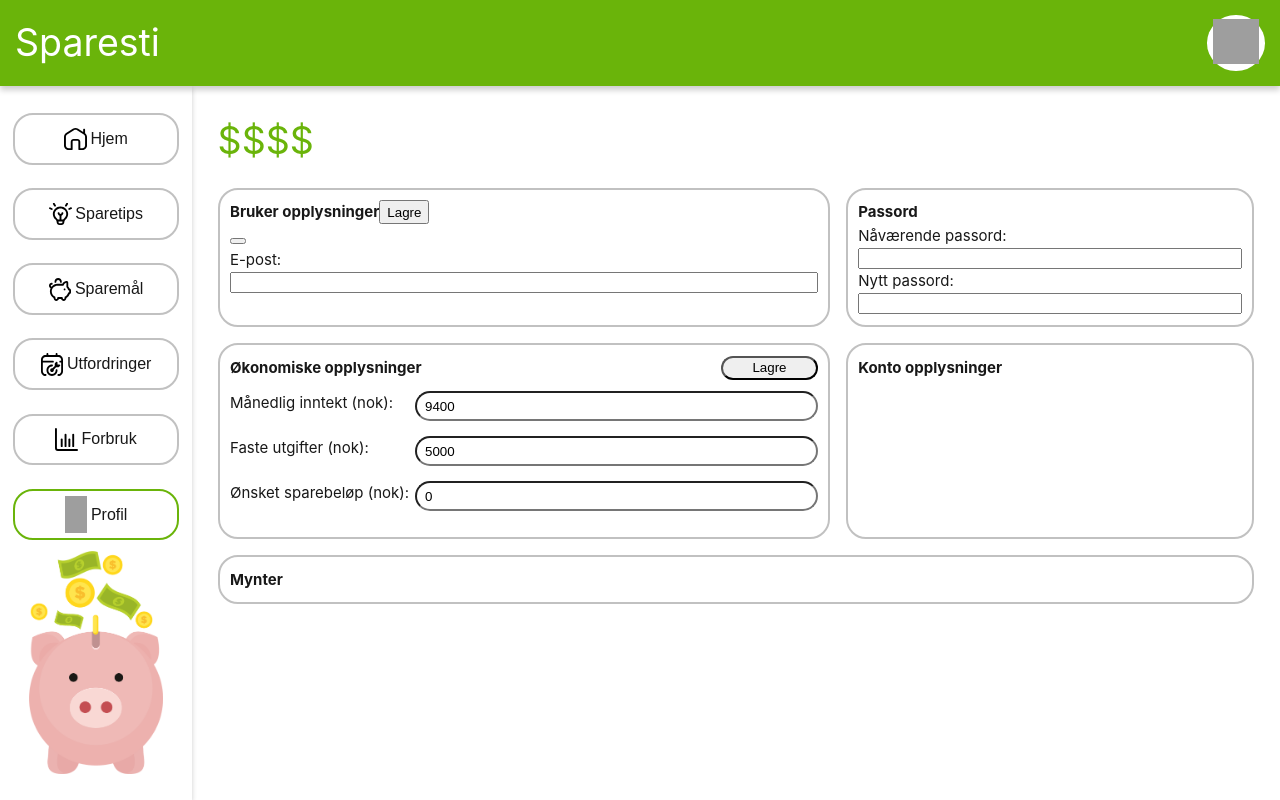
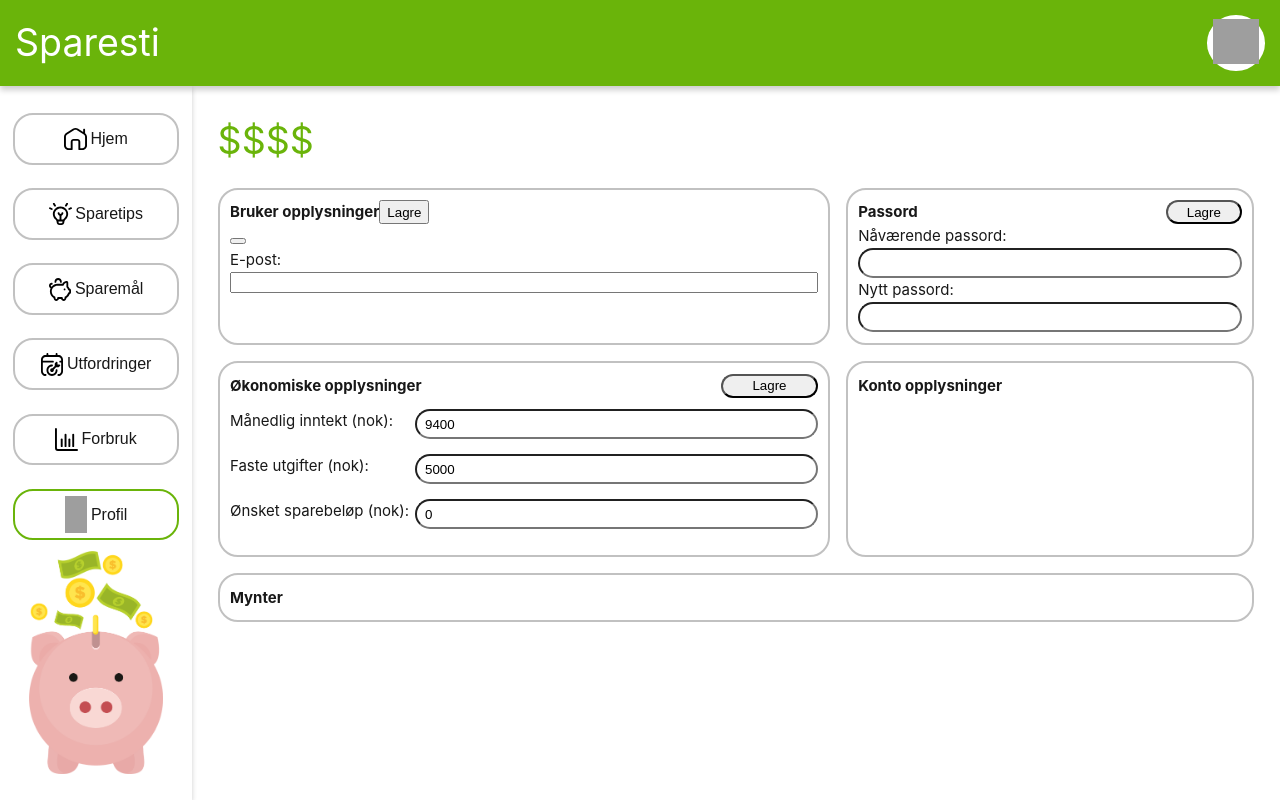
Before and after one commit to jensmjahle/Sparesti-frontend, a Vue app: page /homepage/profile in a window 1280 px wide. Built offline with nearby package versions, Linux system fonts and the light colour scheme; grey boxes are pictures that could not be loaded.

Commit message:
Created password-info component.

```diff
--- a/src/components/profile/PasswordInfo.vue
+++ b/src/components/profile/PasswordInfo.vue
@@ -1,4 +1,43 @@
 <script setup lang="ts">
+
+import { ref } from 'vue'
+const currentPassword = ref<string>('');
+const newPassword = ref<string>('')
+
+const newPasswordError = ref<string|null>(null)
+const currentPasswordError = ref<string | null>(null)
+
+const checkInput = () => {
+
+  if(currentPassword.value.trim() == ''){
+    currentPasswordError.value = 'Mangler nåværende passord!';
+  } else{
+    currentPasswordError.value = null;
+  }
+
+  if(newPassword.value.trim() == ''){
+    newPasswordError.value = 'Mangler nytt passord!';
+  } else {
+    newPasswordError.value = null;
+  }
+
+  if(currentPassword.value == newPassword.value && newPassword.value.trim() && currentPassword.value.trim()){
+    newPasswordError.value = 'Nytt passordet er likt nåværende passord!'
+  }
+}
+
+const clearInput = () => {
+  currentPassword.value = '';
+  newPassword.value = '';
+}
+
+const saveInfo = async () => {
+  checkInput();
+  if(newPasswordError.value == null && currentPasswordError.value == null){
+    alert('Ok!')
+    clearInput()
+  }
+}
 
 </script>
 
@@ -6,19 +45,31 @@
   <div class="password-info">
     <div class="header">
       <h3 class="title">Passord</h3>
+      <button class="save-button" @click="saveInfo"> Lagre</button>
     </div>
     <div class="input-fields">
 
       <div class="input-collection">
-        <label>Nåværende passord: </label>
-        <input>
+        <h3>Nåværende passord: </h3>
+        <input class="input"
+               :class="{'error': currentPasswordError}"
+               type="password"
+               v-model="currentPassword">
+        <div class="alert-box">
+          <h3 v-if="currentPasswordError" class="error-message">{{currentPasswordError}}</h3>
+        </div>
       </div>
 
       <div class="input-collection">
-        <label>Nytt passord: </label>
-        <input>
+        <h3>Nytt passord: </h3>
+        <input class="input"
+               :class="{'error': newPasswordError}"
+               type="password"
+               v-model="newPassword">
+        <div class="alert-box">
+          <h3 v-if="newPasswordError" class="error-message">{{newPasswordError}}</h3>
+        </div>
       </div>
-
     </div>
   </div>
 </template>
@@ -30,18 +81,59 @@
 
   width: 100%;
   height: 100%;
+
 }
 
 .header{
   display: flex;
   flex-direction: row;
+  place-content: space-between;
+  width: 100%;
 }
+
 .title{
   font-weight: bold;
 }
+.save-button{
+  border-radius: 20px;
+  padding-right: 5.0%;
+  padding-left: 5.0%;
+}
+
+.input-fields{
+
+  display: flex;
+  flex-direction: column;
+  height: 100%;
+  width: 100%;
+
+  place-content: start;
+}
+
 .input-collection{
   display: flex;
   flex-direction: column;
+  height: 50%;
+}
+
+.input{
+  border-radius: 20px;
+  min-height: 30px;
+  padding-left: 2.0%;
+}
+
+.alert-box{
+  display: flex;
+  flex-direction: column;
+  place-items: center;
+}
+
+.error{
+  border-color: var(--color-border-error);
+}
+
+.error-message{
+  color: var(--color-text-error);
 }
 
 </style>
```
